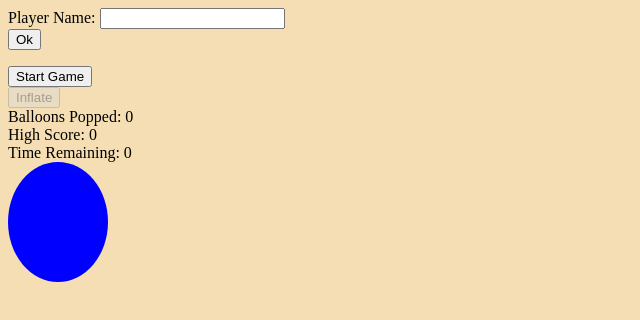
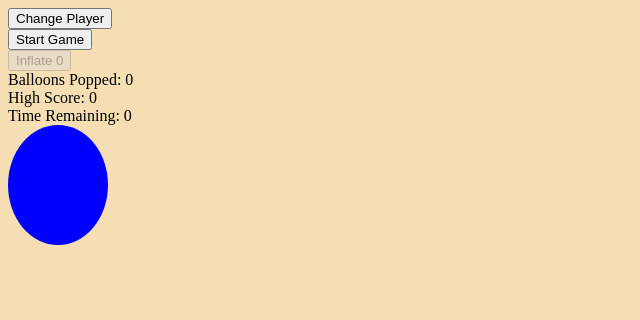
Before and after one commit to AustinPerry22/balloonpop, a website: page index.html in a window 1280 px wide. Both pictures are taken after typing "Sample" into the empty fields and a click on the button "Ok". Shown: the whole page, without its empty margins (0-640 px from the left). Drawn offline with Linux system fonts and the light colour scheme.

Commit message:
set up players, and high score functionality

```diff
--- a/index.html
+++ b/index.html
@@ -1,4 +1,5 @@
 <html lang="en">
+
 <head>
     <meta charset="UTF-8">
     <meta http-equiv="X-UA-Compatible" content="IE=edge">
@@ -6,9 +7,10 @@
     <title>Balloon Pop</title>
     <link rel="stylesheet" href="style.css">
 </head>
+
 <body>
 
-    <form onsubmit="setPlayer(event)">
+    <form id="playerForm" onsubmit="setPlayer(event)">
         <div>
             <label for="name">Player Name:</label>
             <input type="text" name="playerName" required>
@@ -16,6 +18,10 @@
         <button type="submit">Ok</button>
     </form>
 
+    <section id="game" class="game hidden">
+        <div>
+            <button onclick="changePlayer()">Change Player</button>
+        </div>
         <div>
             <button id="startButton" onclick="startGame()">Start Game</button>
         </div>
@@ -35,8 +41,9 @@
             <span id="countdown">0</span>
         </div>
         <div id="balloon" class="balloon"></div>
-
+    </section>
 
     <script src="main.js"></script>
 </body>
+
 </html>
--- a/main.js
+++ b/main.js
@@ -15,6 +15,7 @@ let currentPopCount = 0
 let gameLength = 5000
 let clockId = 0
 let timeRemaining = 0
+let currentPlayer = {}
 
 function startGame(){
 
@@ -65,7 +66,7 @@ function draw(){
 
     clickCOuntElem.innerText = clickCount
     popCountElem.innerText = currentPopCount
-    highPopCountElem.innerText = highestPopCount
+    highPopCountElem.innerText = currentPlayer.topScore.toString()
 }
 
 function stopGame(){
@@ -76,8 +77,9 @@ function stopGame(){
     height = 120
     width = 100
 
-    if(currentPopCount > highestPopCount){
-        highestPopCount = currentPopCount
+    if(currentPopCount > currentPlayer.topScore){
+        currentPlayer.topScore = currentPopCount
+        savePlayers()
     }
     currentPopCount = 0
 
@@ -88,11 +90,39 @@ function stopGame(){
 //#endregion
 
 let players = []
+loadPlayers()
 
 function setPlayer(event){
     event.preventDefault()
     let form = event.target
 
     let playerName = form.playerName.value
+
+    currentPlayer = players.find(player => player.name == playerName)
+
+    if(!currentPlayer){
+        currentPlayer = {name: playerName, topScore: 0}
+        players.push(currentPlayer)
+        savePlayers()
+    }
+
     form.reset()
+    document.getElementById("game").classList.remove("hidden")
+    form.classList.add("hidden")
+    draw()
 }
+
+function changePlayer(){
+    document.getElementById("playerForm").classList.remove("hidden")
+    document.getElementById("game").classList.add("hidden")
+}
+function savePlayers(){
+    window.localStorage.setItem("players", JSON.stringify(players))
+}
+
+function loadPlayers(){
+    let playerData = JSON.parse(window.localStorage.getItem("players"))
+    if(playerData){
+        players = playerData
+    }
+}
--- a/style.css
+++ b/style.css
@@ -8,3 +8,7 @@ body{
     background-color: blue;
     border-radius: 50%;
 }
+
+.hidden{
+    display: none;
+}
```
Lines whose indentation alone changed are shown as unchanged.
